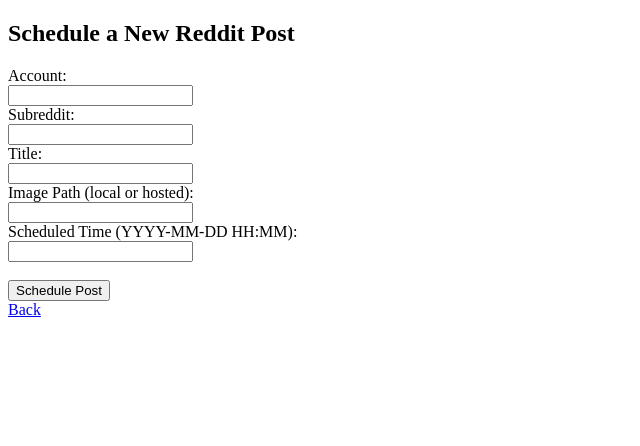
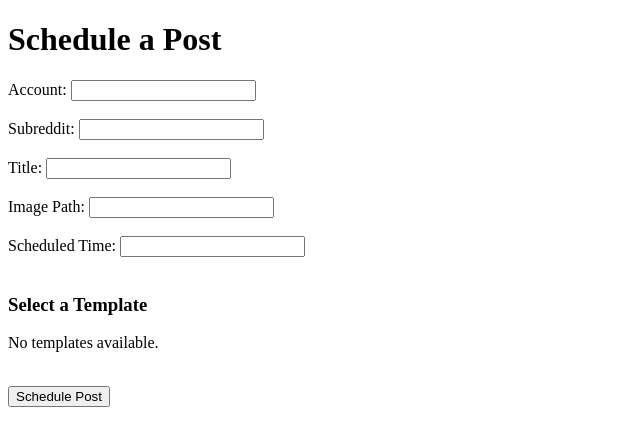
Before and after one commit to TFlorinS/reddit-scheduler, a Flask app: template templates/schedule.html in a window 1280 px wide. Shown: the top 446 px of the page, without its empty margins (0-640 px from the left). Run offline with Flask 3, Linux system fonts and the light colour scheme; the template is opened without the code that fills it, so the values that code supplies are empty.

Commit message:
Add radio buttons for template selection

```diff
--- a/app.py
+++ b/app.py
@@ -19,6 +19,15 @@
             posted INTEGER DEFAULT 0
         )
     ''')
+    c.execute('''
+        CREATE TABLE IF NOT EXISTS templates (
+            id INTEGER PRIMARY KEY AUTOINCREMENT,
+            name TEXT,
+            subreddit TEXT,
+            title TEXT,
+            image_path TEXT
+        )
+    ''')
     conn.commit()
     conn.close()
 
@@ -36,12 +45,23 @@
 
 @app.route('/schedule', methods=['GET', 'POST'])
 def schedule():
+    conn = sqlite3.connect('posts.db')
+    c = conn.cursor()
+
+    # Get saved templates from the database
+    c.execute('SELECT * FROM templates')
+    templates = c.fetchall()
+    conn.close()
+
     if request.method == 'POST':
         account = request.form['account']
         subreddit = request.form['subreddit']
         title = request.form['title']
         image_path = request.form['image_path']
         scheduled_time = request.form['scheduled_time']
+
+        # Check if a template was selected
+        template_id = request.form.get('template_id')
 
         conn = sqlite3.connect('posts.db')
         c = conn.cursor()
@@ -52,7 +72,8 @@
         conn.commit()
         conn.close()
         return redirect('/')
-    return render_template('schedule.html')
+
+    return render_template('schedule.html', templates=templates)
 
 if __name__ == '__main__':
     app.run(debug=True)
--- a/templates/schedule.html
+++ b/templates/schedule.html
@@ -1,23 +1,53 @@
-<!doctype html>
+<!DOCTYPE html>
 <html lang="en">
 <head>
-    <title>Schedule Post</title>
+    <meta charset="UTF-8">
+    <meta name="viewport" content="width=device-width, initial-scale=1.0">
+    <title>Schedule a Post</title>
 </head>
 <body>
-    <h2>Schedule a New Reddit Post</h2>
+    <h1>Schedule a Post</h1>
+
+    <!-- Form to schedule a post -->
     <form method="POST">
-        Account:<br>
-        <input type="text" name="account" required><br>
-        Subreddit:<br>
-        <input type="text" name="subreddit" required><br>
-        Title:<br>
-        <input type="text" name="title" required><br>
-        Image Path (local or hosted):<br>
-        <input type="text" name="image_path" required><br>
-        Scheduled Time (YYYY-MM-DD HH:MM):<br>
+        <!-- Account -->
+        <label for="account">Account:</label>
+        <input type="text" name="account" required><br><br>
+
+        <!-- Subreddit -->
+        <label for="subreddit">Subreddit:</label>
+        <input type="text" name="subreddit" required><br><br>
+
+        <!-- Title -->
+        <label for="title">Title:</label>
+        <input type="text" name="title" required><br><br>
+
+        <!-- Image Path -->
+        <label for="image_path">Image Path:</label>
+        <input type="text" name="image_path"><br><br>
+
+        <!-- Scheduled Time -->
+        <label for="scheduled_time">Scheduled Time:</label>
         <input type="text" name="scheduled_time" required><br><br>
+
+        <!-- Template Selection -->
+        <h3>Select a Template</h3>
+        {% if templates %}
+            {% for template in templates %}
+                <div>
+                    <input type="radio" id="template_{{ template[0] }}" name="template_id" value="{{ template[0] }}">
+                    <label for="template_{{ template[0] }}">
+                        <strong>{{ template[1] }}</strong> (r/{{ template[2] }}): {{ template[3] }}
+                    </label>
+                </div>
+            {% endfor %}
+        {% else %}
+            <p>No templates available.</p>
+        {% endif %}
+        <br>
+
+        <!-- Submit Button -->
         <button type="submit">Schedule Post</button>
     </form>
-    <a href="/">Back</a>
 </body>
 </html>
```
Also changed, not shown: templates/templates.html (added, +14 -0 lines), posts.db.
